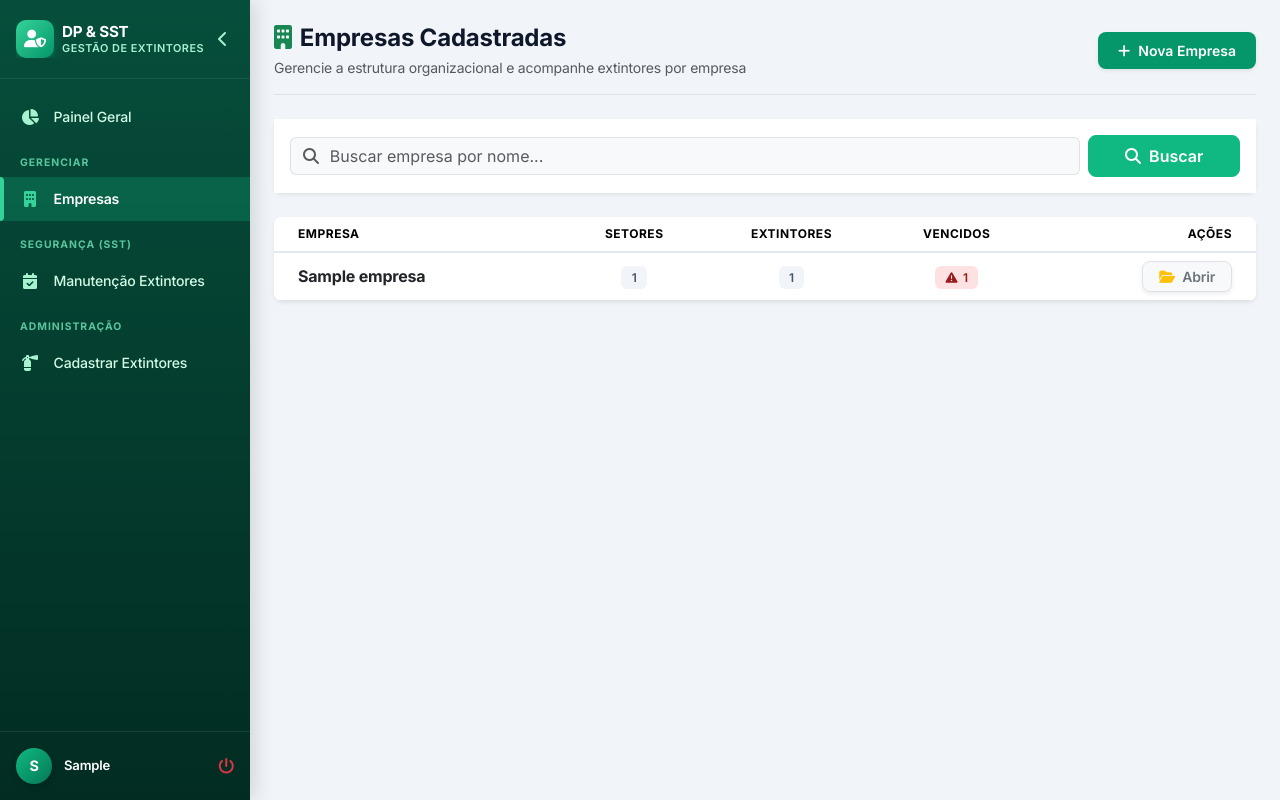
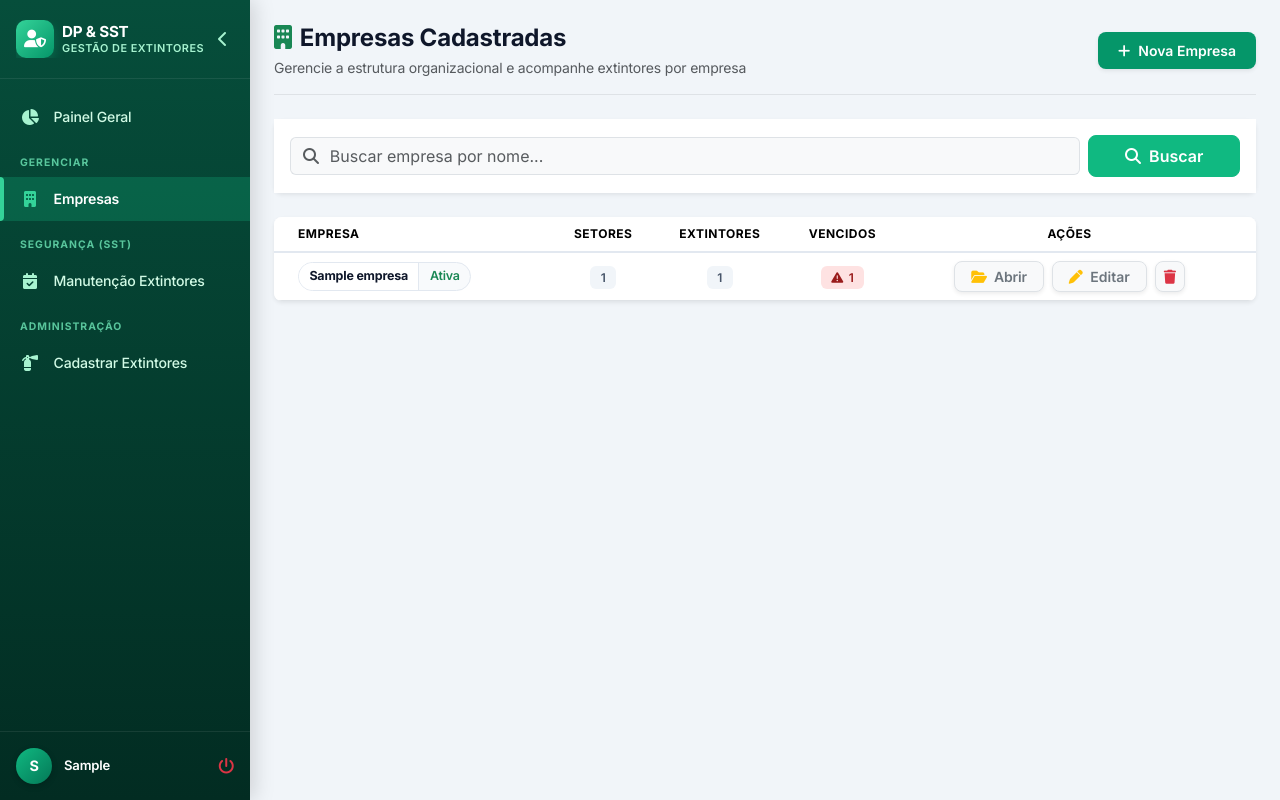
Before and after one commit to Luannz/Projeto_Extintores, a Django app: page /empresas/ in a window 1280 px wide. Run offline with Django 5.2, Linux system fonts and the light colour scheme; a user stored in the database is signed in; tables that the repository leaves empty hold one stand-in row (values such as "Sample post"); some libraries are stand-ins or nearby versions.

Commit message:
adicionei a view de excluir e botão de editar empresa, jutamente com modificação no front end pra ter o badge correto de empresa inativa

```diff
--- a/core/templates/core/empresas_lista.html
+++ b/core/templates/core/empresas_lista.html
@@ -125,6 +125,28 @@
         list-style: none;
         padding-left: 0;
     }
+    /* Bloco combinado de Carga e Tipo */
+    .badge-combined {
+        display: inline-flex;
+        align-items: center;
+        border: 1px solid var(--card-border, #e2e8f0);
+        border-radius: 50rem;
+        background-color: #f8fafc;
+        overflow: hidden;
+        font-size: 0.78rem;
+    }
+    .badge-combined .carga-part {
+        background-color: #ffffff;
+        font-weight: 700;
+        color: #0f172a;
+        padding: 0.25rem 0.65rem;
+        border-right: 1px solid #e2e8f0;
+    }
+    .badge-combined .tipo-part {
+        padding: 0.25rem 0.65rem;
+        color: #475569;
+        font-weight: 600;
+    }
 </style>
 {% endblock %}
 
@@ -140,7 +162,8 @@
             <p class="text-muted small m-0 mt-1">Gerencie a estrutura organizacional e acompanhe extintores por empresa</p>
         </div>
         <div>
-            <button class="btn-sst-primary shadow-sm" data-bs-toggle="modal" data-bs-target="#modalEmpresa">
+            <!-- Botão com onclick para limpar o modal ao cadastrar nova -->
+            <button class="btn-sst-primary shadow-sm" onclick="abrirModalNovaEmpresa()" data-bs-toggle="modal" data-bs-target="#modalEmpresa">
                 <i class="fa-solid fa-plus"></i> Nova Empresa
             </button>
         </div>
@@ -177,10 +200,10 @@
         {% for e in empresas %}
             <div class="empresa-card p-3 mb-3 shadow-sm">
                 <div class="d-flex justify-content-between align-items-start mb-2 pb-2 border-bottom">
-                    <div>
-                        <span class="fw-bold text-dark fs-6">{{ e.nome }}</span>
+                    <div class="badge-combined">
+                        <span class="carga-part">{{ e.nome }}</span>
                         {% if not e.ativo %}
-                            <span class="badge bg-secondary small ms-1">Inativa</span>
+                            <span class="tipo-part bg-secondary text-white">Inativa</span>
                         {% endif %}
                     </div>
                     {% if e.total_vencidos and e.total_vencidos > 0 %}
@@ -231,17 +254,21 @@
                         <th class="text-center">Setores</th>
                         <th class="text-center">Extintores</th>
                         <th class="text-center">Vencidos</th>
-                        <th class="text-end pe-4">Ações</th>
+                        <th class="text-center pe-4">Ações</th>
                     </tr>
                 </thead>
                 <tbody class="border-top-0">
                     {% for e in empresas %}
                         <tr>
                             <td class="ps-4">
-                                <div class="fw-bold text-dark fs-6">{{ e.nome }}</div>
-                                {% if not e.ativo %}
-                                    <span class="badge bg-secondary small">Inativa</span>
-                                {% endif %}
+                                <div class="badge-combined">
+                                    <span class="carga-part">{{ e.nome }}</span>
+                                    {% if not e.ativo %}
+                                        <span class="tipo-part bg-secondary text-white">Inativa</span>
+                                    {% else %}
+                                        <span class="tipo-part text-success">Ativa</span>
+                                    {% endif %}
+                                </div>
                             </td>
                             <td class="text-center">
                                 <span class="badge badge-status badge-neutro">{{ e.total_setores|default:0 }}</span>
@@ -260,10 +287,24 @@
                                     </span>
                                 {% endif %}
                             </td>
-                            <td class="text-end pe-4">
-                                <a href="{% url 'detalhe_empresa' e.pk %}" class="btn btn-sm btn-light border px-3 fw-semibold text-secondary shadow-sm" style="border-radius: 8px; transition: all 0.2s ease;" onmouseover="this.style.backgroundColor='#f1f5f9'; this.style.color='#0f172a';" onmouseout="this.style.backgroundColor='#fff'; this.style.color='#64748b';">
-                                    <i class="fa-solid fa-folder-open me-1 text-warning"></i> Abrir
-                                </a>
+                            <td class="text-center pe-4">
+                                <div class="d-flex justify-content-center align-items-center gap-2">
+                                    {# Botão Abrir #}
+                                    <a href="{% url 'detalhe_empresa' e.pk %}" class="btn btn-sm btn-light border px-3 fw-semibold text-secondary shadow-sm" style="border-radius: 8px; transition: all 0.2s ease;" onmouseover="this.style.backgroundColor='#f1f5f9'; this.style.color='#0f172a';" onmouseout="this.style.backgroundColor='#fff'; this.style.color='#64748b';">
+                                        <i class="fa-solid fa-folder-open me-1 text-warning"></i> Abrir
+                                    </a>
+
+                                    {# Botão Editar (Aciona a função JS para preencher o modal) #}
+                                    <button type="button" class="btn btn-sm btn-light border px-3 fw-semibold text-secondary shadow-sm" style="border-radius: 8px; transition: all 0.2s ease;"
+                                            onclick="abrirModalEdicaoEmpresa('{{ e.pk }}', '{{ e.nome|escapejs }}', '{{ e.telefone|default:''|escapejs }}', '{{ e.email|default:''|escapejs }}', '{{ e.endereco|default:''|escapejs }}', {{ e.ativo|yesno:'true,false' }})">
+                                        <i class="fa-solid fa-pen me-1 text-warning"></i> Editar
+                                    </button>
+
+                                    {# Botão Excluir (Com verificação se tem vínculos) #}
+                                    <a href="{% url 'excluir_empresa' e.pk %}" class="btn btn-sm btn-light border px-2 fw-semibold text-danger shadow-sm" style="border-radius: 8px;" title="Excluir Empresa" onclick="return confirm('Deseja realmente excluir a empresa {{ e.nome }}?');">
+                                        <i class="fa-solid fa-trash"></i>
+                                    </a>
+                                </div>
                             </td>
                         </tr>
                     {% empty %}
@@ -283,18 +324,23 @@
         </div>
     </div>
 
-    {# Modal de Cadastro de Nova Empresa #}
+    {# Modal de Cadastro / Edição de Empresa #}
     <div class="modal fade" id="modalEmpresa" tabindex="-1" aria-hidden="true">
         <div class="modal-dialog modal-dialog-centered">
             <div class="modal-content border-0 shadow-lg" style="border-radius: 14px; overflow: hidden;">
                 <div class="modal-header border-0 text-white" style="background: linear-gradient(180deg, var(--sidebar-bg-start, #064e3b) 0%, var(--sidebar-bg-end, #022c22) 100%);">
-                    <h5 class="modal-title fw-bold fs-6">
+                    <!-- ID adicionado para o título mudar via JS -->
+                    <h5 class="modal-title fw-bold fs-6" id="modalEmpresaTitulo">
                         <i class="fa-solid fa-building me-2 text-success"></i>Cadastrar Nova Empresa
                     </h5>
                     <button type="button" class="btn-close btn-close-white" data-bs-dismiss="modal" aria-label="Close"></button>
                 </div>
                 <form method="post">
                     {% csrf_token %}
+
+                    {# Input oculto essencial para a view saber se está editando #}
+                    <input type="hidden" name="empresa_id" id="id_empresa_id" value="">
+
                     <div class="modal-body p-4 empresa-form-body">
                         {% if form.non_field_errors %}
                             <div class="alert alert-danger py-2 small">
@@ -317,3 +363,58 @@
 
 </div>
 {% endblock %}
+
+{% block extra_js %}
+<script>
+// Limpa os campos ao criar uma nova empresa e garante que "Ativo" venha marcado
+function abrirModalNovaEmpresa() {
+    const modalEl = document.getElementById('modalEmpresa');
+    if (modalEl) {
+        document.getElementById('id_empresa_id').value = '';
+        document.getElementById('modalEmpresaTitulo').innerHTML = '<i class="fa-solid fa-building me-2 text-success"></i>Cadastrar Nova Empresa';
+
+        // Limpa os campos de texto/email/telefone/endereço
+        const inputs = modalEl.querySelectorAll('input:not([type="checkbox"]):not([type="hidden"]):not([name="csrfmiddlewaretoken"]), select, textarea');
+        inputs.forEach(input => {
+            input.value = '';
+        });
+
+        // Garante explicitamente que o checkbox "ativo" fique marcado por padrão
+        const checkboxAtivo = modalEl.querySelector('input[name="ativo"]');
+        if (checkboxAtivo) {
+            checkboxAtivo.checked = true;
+        }
+    }
+}
+
+// Preenche AUTOMATICAMENTE todos os campos ao clicar em Editar (incluindo o checkbox Ativo)
+function abrirModalEdicaoEmpresa(id, nome, telefone, email, endereco, ativo) {
+    const modalEl = document.getElementById('modalEmpresa');
+    if (modalEl) {
+        document.getElementById('id_empresa_id').value = id;
+        document.getElementById('modalEmpresaTitulo').innerHTML = '<i class="fa-solid fa-pen-to-square me-2 text-warning"></i>Editar Empresa';
+
+        const inputNome = modalEl.querySelector('input[name="nome"]');
+        if (inputNome) inputNome.value = nome;
+
+        const inputTelefone = modalEl.querySelector('input[name="telefone"]');
+        if (inputTelefone) inputTelefone.value = telefone;
+
+        const inputEmail = modalEl.querySelector('input[name="email"]');
+        if (inputEmail) inputEmail.value = email;
+
+        const inputEndereco = modalEl.querySelector('input[name="endereco"]');
+        if (inputEndereco) inputEndereco.value = endereco;
+
+        // Define o estado exato do checkbox "ativo" conforme cadastrado no banco
+        const checkboxAtivo = modalEl.querySelector('input[name="ativo"]');
+        if (checkboxAtivo) {
+            checkboxAtivo.checked = ativo;
+        }
+
+        const modal = new bootstrap.Modal(modalEl);
+        modal.show();
+    }
+}
+</script>
+{% endblock %}
--- a/core/urls.py
+++ b/core/urls.py
@@ -13,6 +13,7 @@ urlpatterns = [
     # == EMPRESAS ==
     path('empresas/', views.listar_empresas, name='listar_empresas'),
     path('empresas/<int:pk>/', views.detalhe_empresa, name='detalhe_empresa'),
+    path('empresas/excluir/<int:pk>/', views.excluir_empresa, name='excluir_empresa'),
 
     # == SETORES ==
     path('setores/', views.listar_setores, name='listar_setores'),
--- a/core/views.py
+++ b/core/views.py
@@ -196,6 +196,21 @@ def detalhe_empresa(request, pk):
         "total_em_dia": total_extintores - total_vencidos - total_a_vencer,
     })
 
+@login_required
+def excluir_empresa(request, pk):
+    empresa = get_object_or_404(Empresa, pk=pk)
+
+    # Verifica se existem setores vinculados a esta empresa
+    tem_setores = empresa.setores.exists() # Usando o related_name 'setores'
+
+    if tem_setores:
+        messages.error(request, f'Não é possível excluir a empresa "{empresa.nome}" pois ela possui setores e/ou extintores cadastrados.')
+    else:
+        nome_empresa = empresa.nome
+        empresa.delete()
+        messages.success(request, f'Empresa "{nome_empresa}" excluída com sucesso!')
+
+    return redirect("listar_empresas")
 
 
 
```
